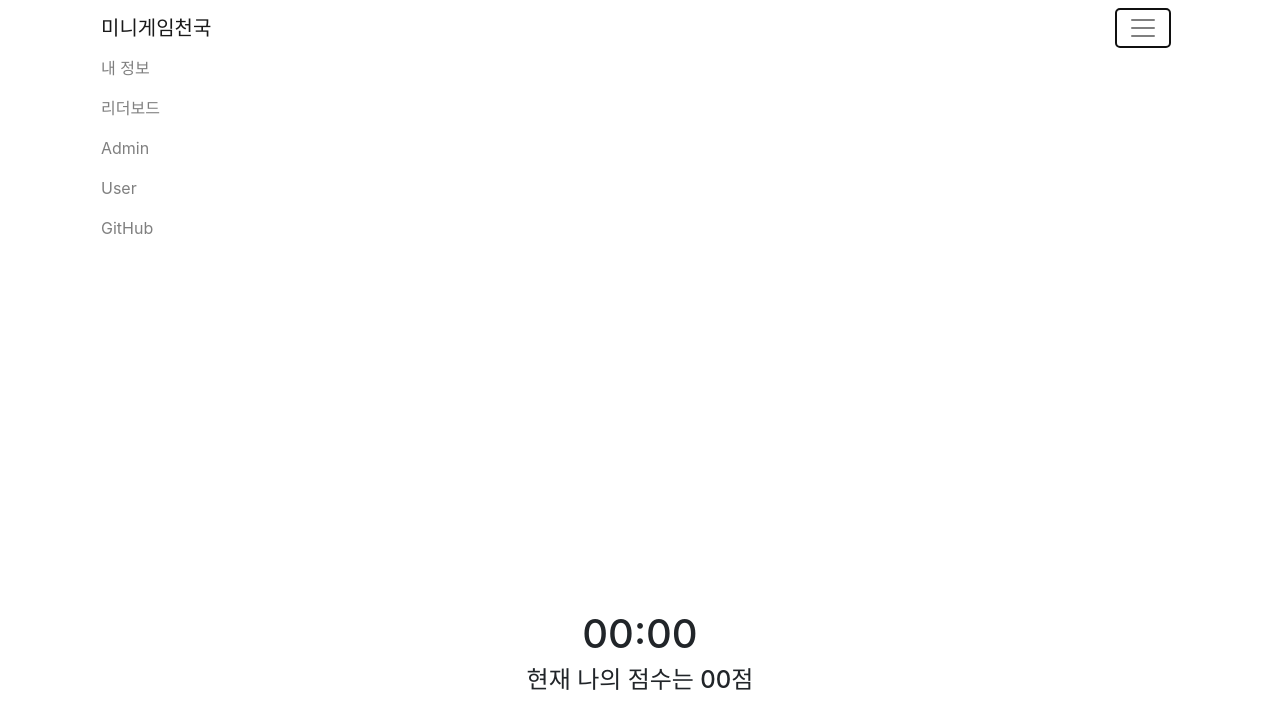
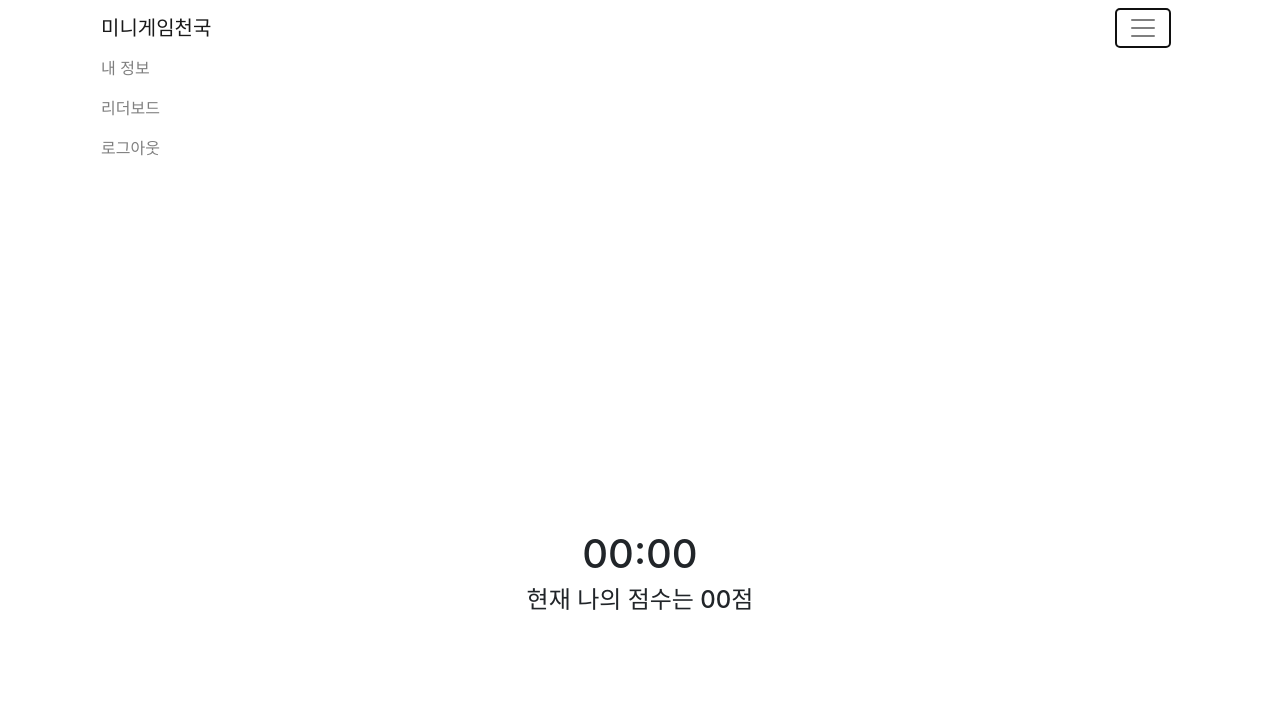
Before and after one commit to tenderpooh/minigame, a React (Create React App) app: page /user in a window 1280 px wide. Both pictures are taken after a click on the button 1143 px from the left and 28 px from the top of the page. Shown: the top 728 px of the page. Built offline with nearby package versions, Linux system fonts and the light colour scheme.

Commit message:
헤더 정리

```diff
--- a/src/Header.js
+++ b/src/Header.js
@@ -65,15 +65,7 @@ const Header = () => {
                 </NavLink>
               </NavItem>
               <NavItem>
-                <NavLink href="/admin/">Admin</NavLink>
-              </NavItem>
-              <NavItem>
-                <NavLink href="/user/">User</NavLink>
-              </NavItem>
-              <NavItem>
-                <NavLink href="https://github.com/reactstrap/reactstrap">
-                  GitHub
-                </NavLink>
+                <NavLink href="/">로그아웃</NavLink>
               </NavItem>
             </Nav>
           </Collapse>
```
